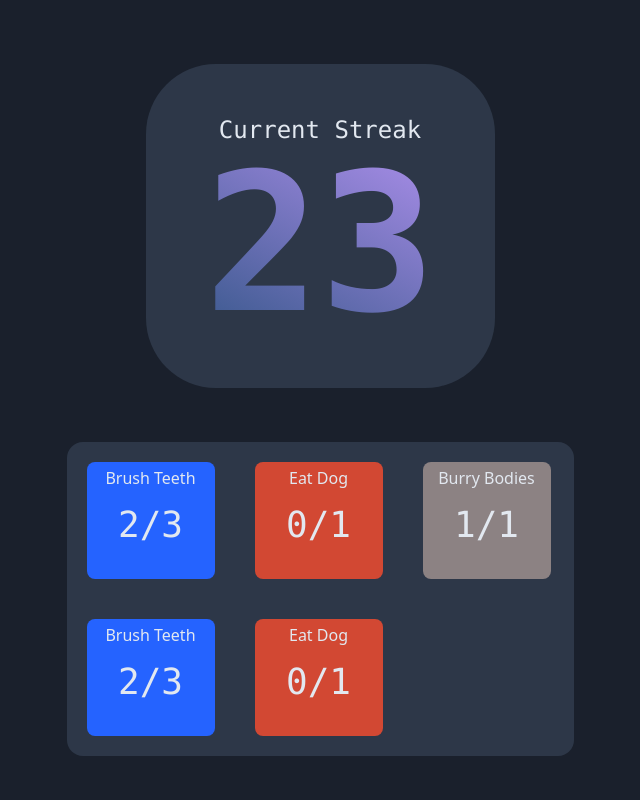
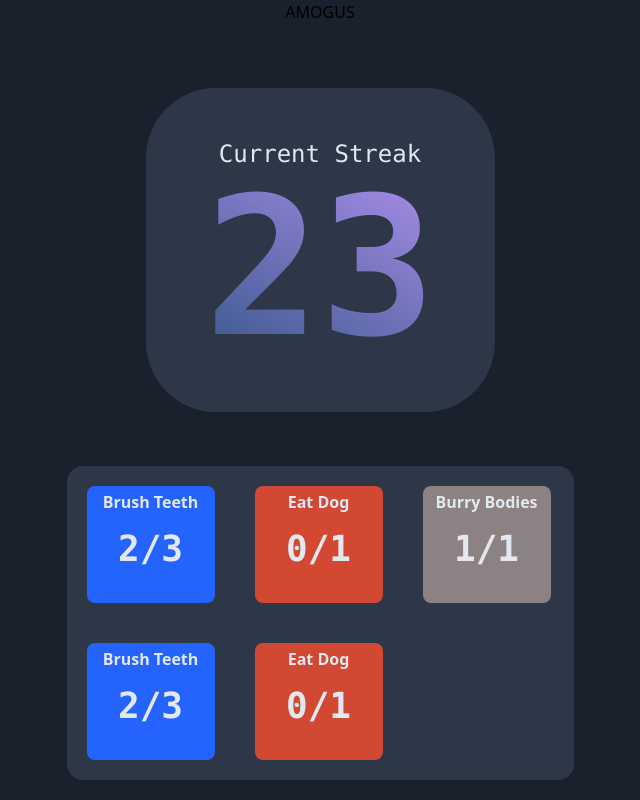
Before and after one commit to jklsnt/snt, a React (Create React App) app in the folder squares/: page / in a window 1280 px wide. Shown: the whole page, without its empty margins (320-960 px from the left). Built offline with nearby package versions, Linux system fonts and the light colour scheme.

Commit message:
Bold looks better

```diff
--- a/squares/src/App.js
+++ b/squares/src/App.js
@@ -11,6 +11,7 @@ import TaskSquareDay from './components/TaskSquareDay'
 function App() {
     return (
         <div className="fixed relative flex flex-col w-screen h-screen overflow-x-hidden bg-gray-900">
+	    <div className="text-center">AMOGUS</div>
         {/*<div className="items-center justify-center font-mono text-4xl border-2 max-w-prose">
                 Hew
             </div>*/}
--- a/squares/src/components/TaskSquare.jsx
+++ b/squares/src/components/TaskSquare.jsx
@@ -1,10 +1,10 @@
 import React from 'react';
 
 export default function TaskSquare(props) {
-    return <div className="m-5 rounded-lg text-center text-gray-300" style={{minWidth: 8+"rem",
+    return <div className="m-5 rounded-lg text-center text-gray-300 font-bold" style={{minWidth: 8+"rem",
 											 minHeight: 7.3+"rem",
 											 backgroundColor: "rgba(" + props.colors[0] + ","+props.colors[1]+"," + props.colors[2] + props.colors[3] + ")"}}>
-	       <div className="mt-1">{props.textstuff}</div>
+	       <div className="mt-1 font-extrabold">{props.textstuff}</div>
 	       <div className="font-mono mt-2 text-4xl">{props.textstuff2+'/'+props.textstuff3}</div>
 	   </div>
 }
```
